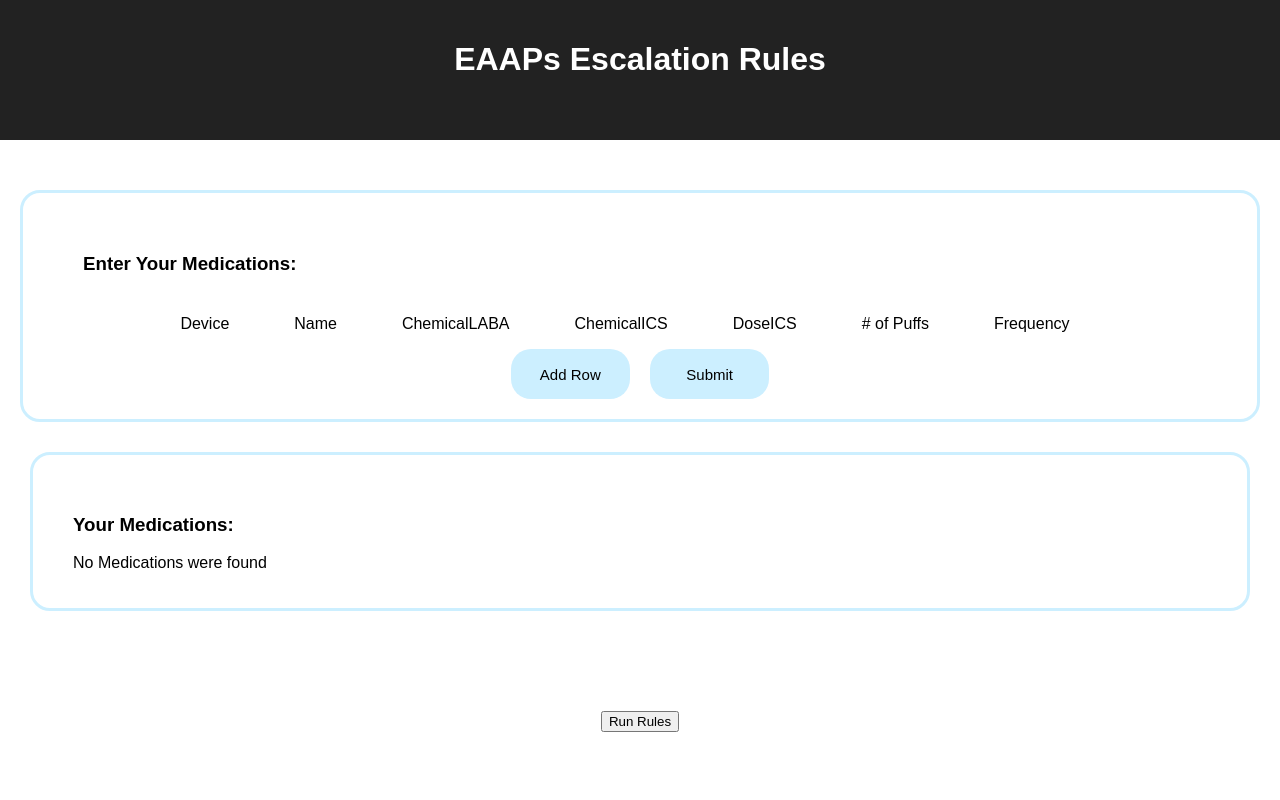
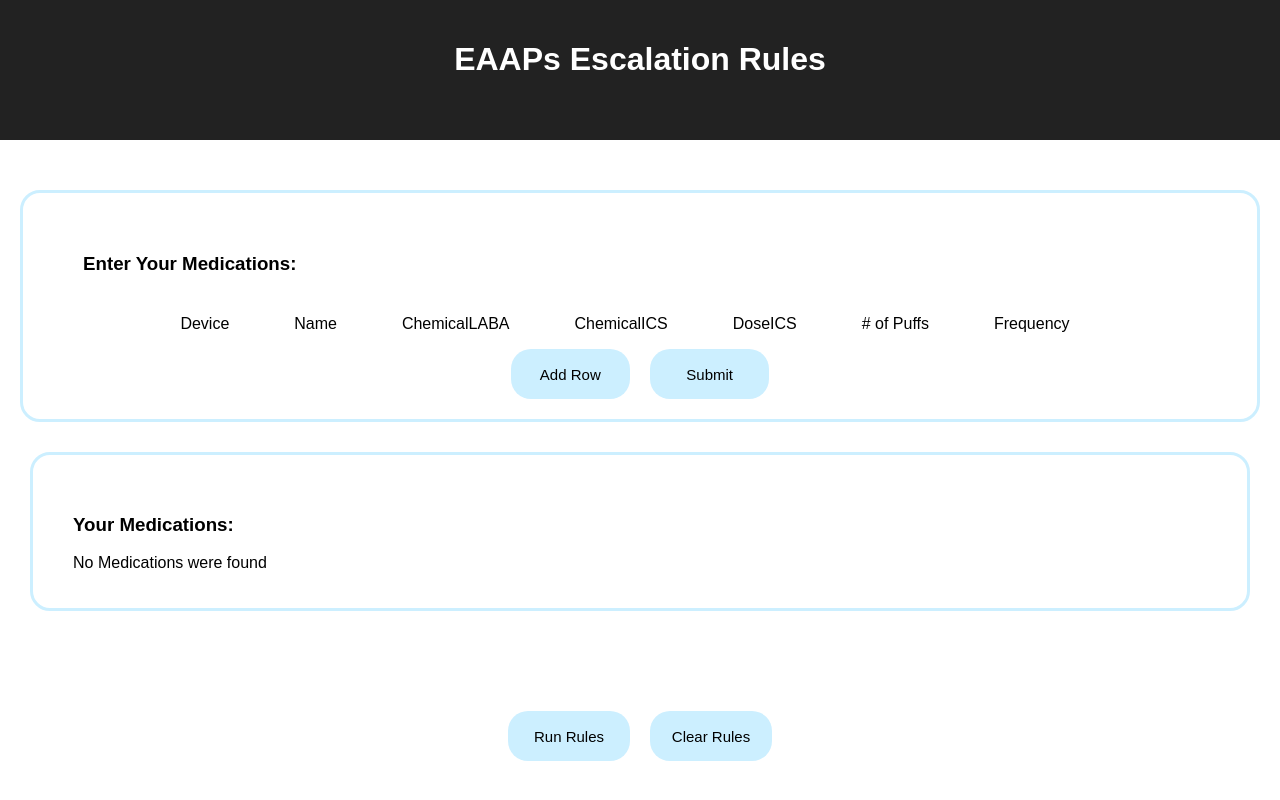
Before and after one commit to qoc-shirley/EAAPS-Rules, a React (Create React App) app: page / in a window 1280 px wide. Both pictures are taken after a click on the input "Submit". Shown: the top 800 px of the page. Built offline with nearby package versions, Linux system fonts and the light colour scheme.

Commit message:
added clear button beside run rules and renamed clear button

```diff
--- a/src/Components/App/App.jsx
+++ b/src/Components/App/App.jsx
@@ -33,11 +33,17 @@ const App = ({
       return (
         <div className="rules">
           <button
-            className="button__deleteRow"
+            className="button__runRules"
             onClick={() => onChangeRule()}
           >
             Run Rules
           </button>
+          <input
+            className="clear"
+            type="submit"
+            value="Clear Rules"
+            onClick={clearRecommendations}
+          />
         </div>
       );
     }
@@ -144,7 +150,7 @@ const App = ({
           <input
             className="clear"
             type="submit"
-            value="Clear"
+            value="Clear Rules"
             onClick={clearRecommendations}
           />
         </div>
--- a/src/Components/App/styles.css
+++ b/src/Components/App/styles.css
@@ -87,6 +87,24 @@
     margin: 0;
 }
 
+.app .app__main .results .rules .clear {
+    width: 10%;
+    height: 50px;
+    border-radius: 20px;
+    font-size: 15px;
+    background-color: #ccefff;
+    border: none;
+    outline: none;
+    cursor: pointer;
+    transition-duration: 0.3ms;
+    margin-left: 20px;
+    margin-bottom: 20px;
+}
+
+.app .app__main .results .rules .clear:hover {
+    box-shadow: 0 5px 5px 0 rgba(0,0,0,0.24),0 8px 8px 0 rgba(0,0,0,0.19);
+}
+
 .app .app__main .results .recommendations .clear {
     width: 10%;
     height: 50px;
@@ -97,6 +115,8 @@
     outline: none;
     cursor: pointer;
     transition-duration: 0.3ms;
+    margin-left: 20px;
+    margin-bottom: 20px;
 }
 
 .app .app__main .results .recommendations .clear:hover {
@@ -127,9 +147,19 @@
     margin-right: 20px;
 }
 
-.app .app__main .results .rules .selectRule {
-    width: 30%;
+.app .app__main .results .rules .button__runRules {
+    width: 10%;
     height: 50px;
+    border-radius: 20px;
     font-size: 15px;
-    margin-left: 50px;
+    background-color: #ccefff;
+    border: none;
+    outline: none;
+    cursor: pointer;
+    transition-duration: 0.3ms;
+    margin-bottom: 20px;
 }
+
+.app .app__main .results .rules .button__runRules:hover {
+    box-shadow: 0 5px 5px 0 rgba(0,0,0,0.24),0 8px 8px 0 rgba(0,0,0,0.19);
+}
```
